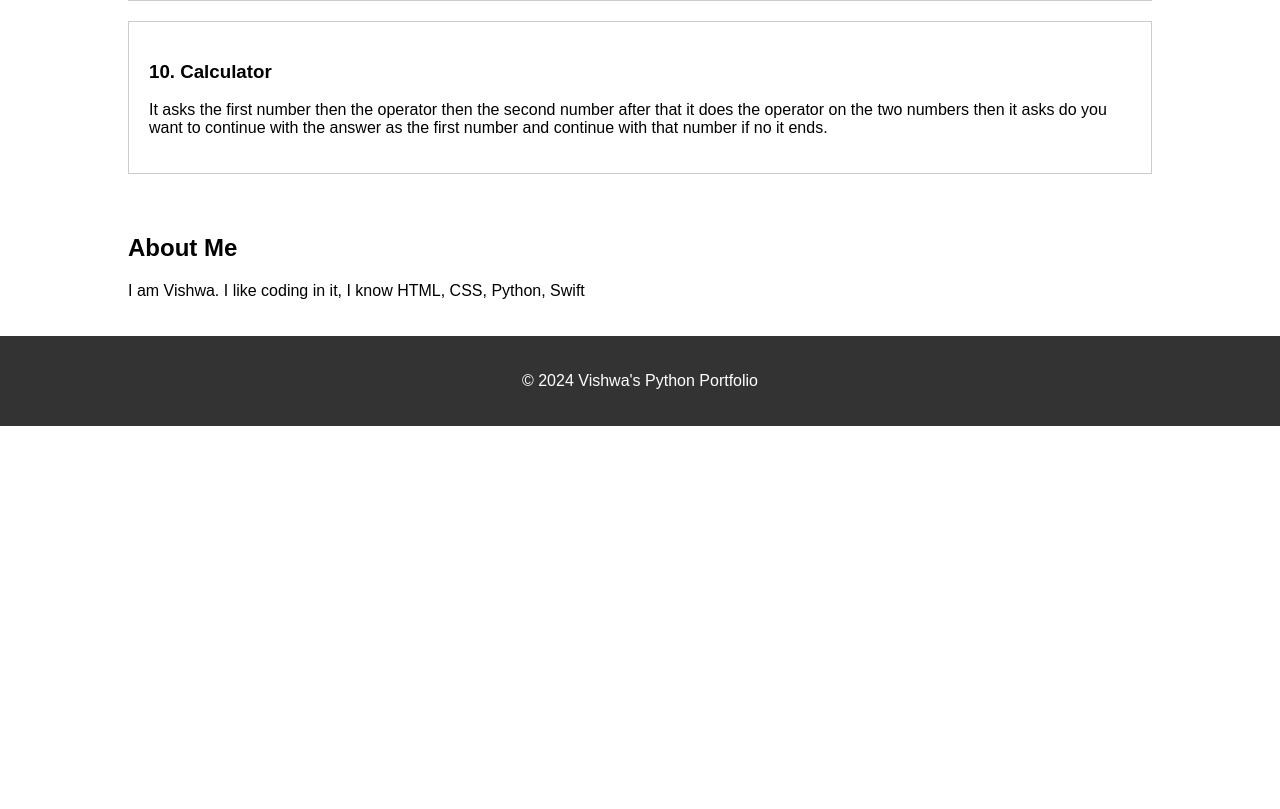
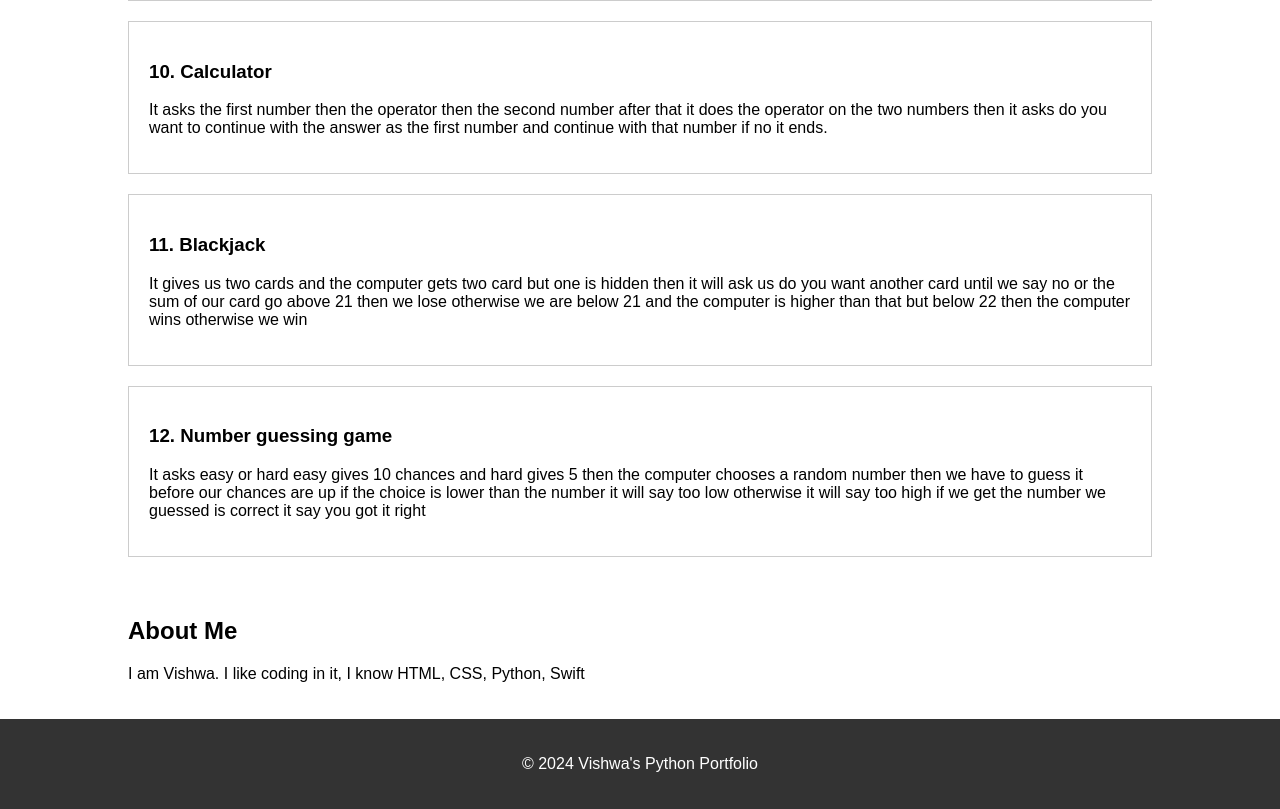
Before and after one commit to Vishwa170314/portfolio, a Flask app: page /python in a window 1280 px wide. Shown: the part 1608-2417 px from the top of the page. Before the commit the page ends 2034 px from the top, so only its background shows below. Run offline with Flask 3, Linux system fonts and the light colour scheme.

Commit message:
Complete project 11 and 12

```diff
--- a/templates/python.html
+++ b/templates/python.html
@@ -66,6 +66,16 @@
             <h3>10. Calculator</h3>
             <p>It asks the first number then the operator then the second number after that it does the operator on the two numbers then it asks do you want to continue with the answer as the first number and continue with that number if no it ends.</p>
         </div>
+
+        <div class="project">
+            <h3>11. Blackjack</h3>
+            <p>It gives us two cards and the computer gets two card but one is hidden then it will ask us do you want another card until we say no or the sum of our card go above 21 then we lose otherwise we are below 21 and the computer is higher than that but below 22 then the computer wins otherwise we win</p>
+        </div>
+
+        <div class="project">
+            <h3>12. Number guessing game</h3>
+            <p>It asks easy or hard easy gives 10 chances and hard gives 5 then the computer chooses a random number then we have to guess it before our chances are up if the choice is lower than the number it will say too low otherwise it will say too high if we get the number we guessed is correct it say you got it right</p>
+        </div>
     </div>
 </section>
 
```
